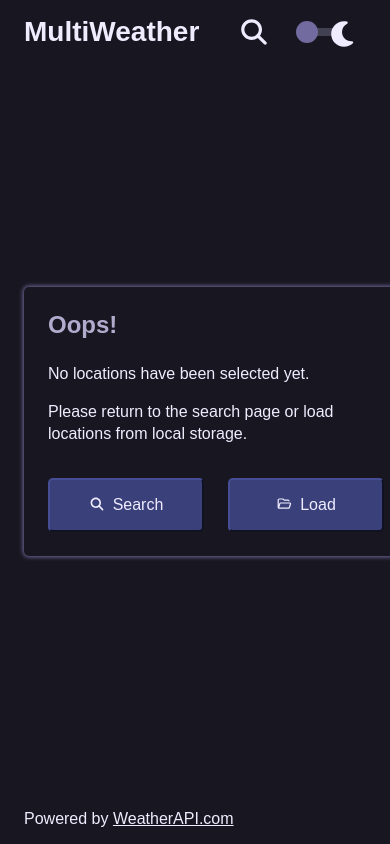
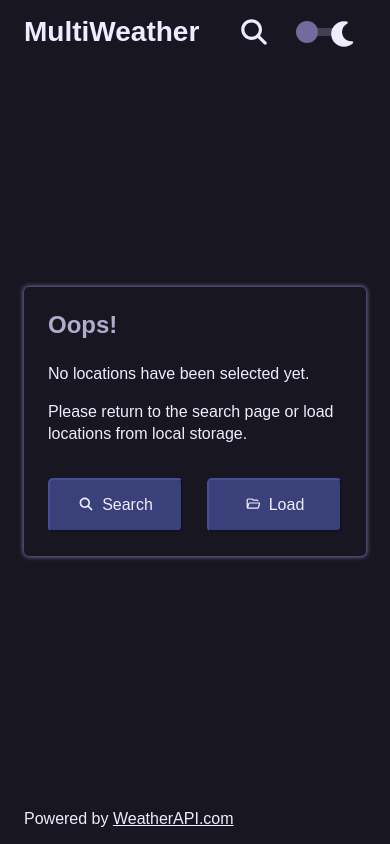
Before and after one commit to jennifercadams/Multi-Weather, a React (Vite) app: page /current in a window 390 px wide. Built offline with nearby package versions, Linux system fonts and the light colour scheme.

Commit message:
Make no locations message buttons responsive

```diff
--- a/src/pages/MultiWeather/MultiWeather.css
+++ b/src/pages/MultiWeather/MultiWeather.css
@@ -46,7 +46,8 @@
 
 .no-locations .buttons .text-icon-button {
     justify-content: center;
-    width: 120px;
+    flex: 1 1 120px;
+    max-width: 120px;
     box-sizing: content-box;
 }
 
```
